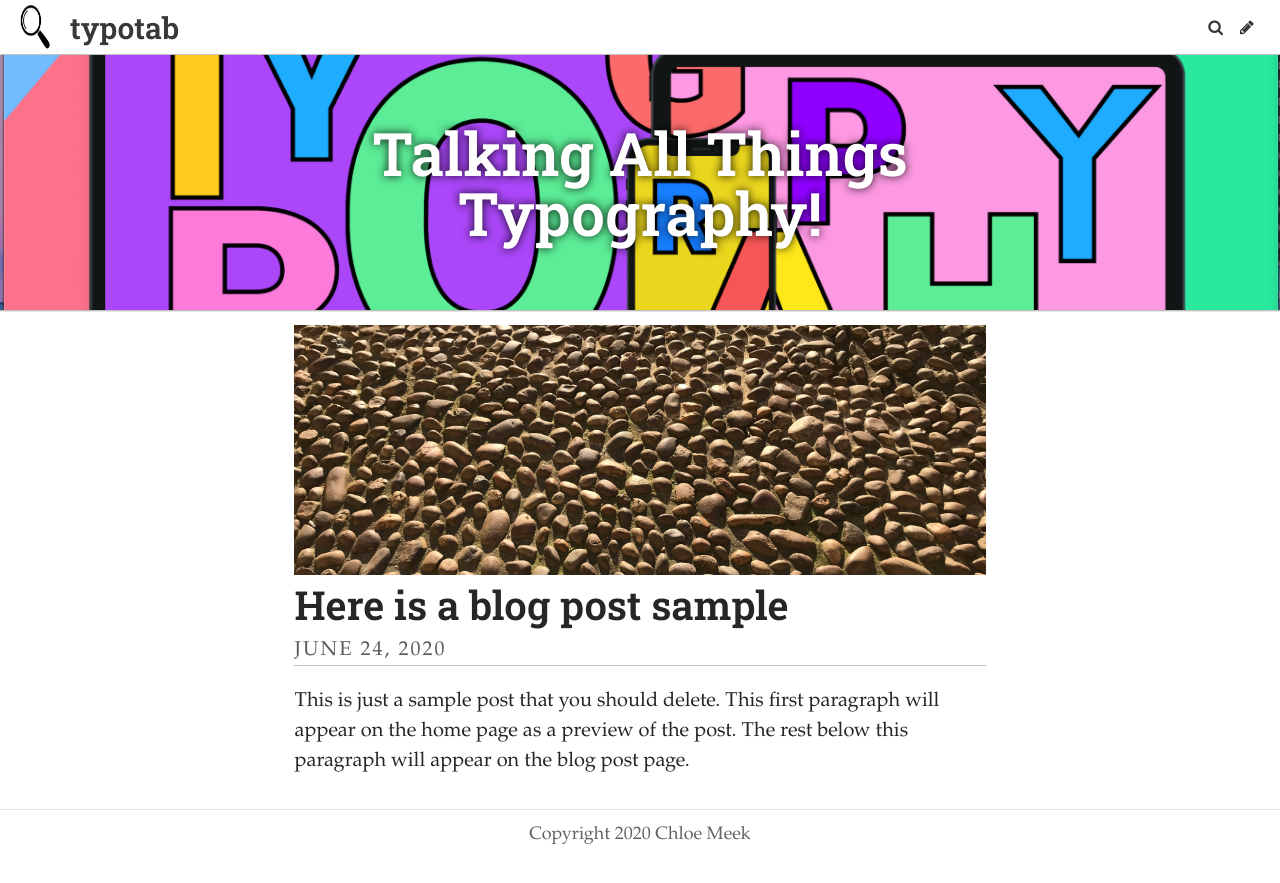
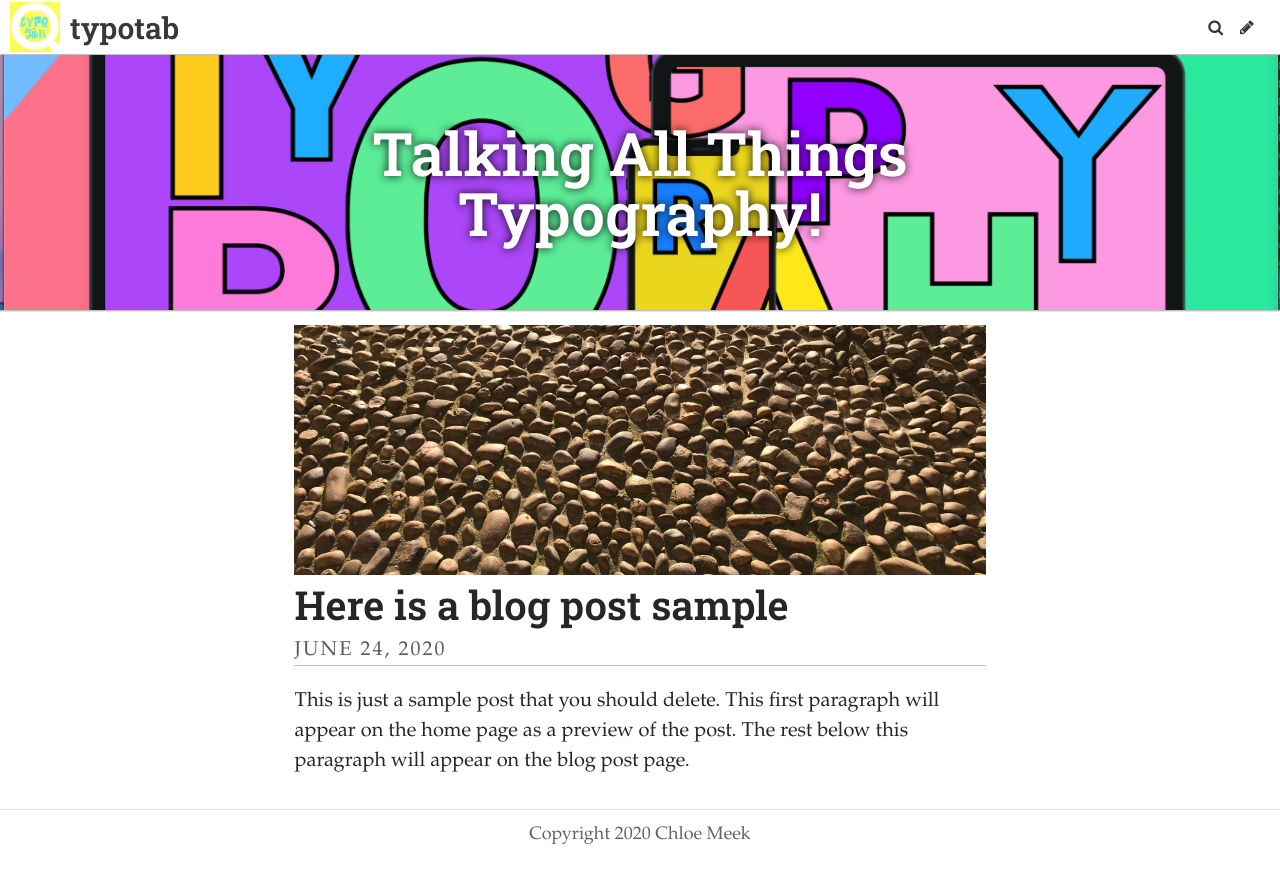
Before and after one commit to ChloeLynnette/TypographyArticles, a Jekyll site: the page built from index.html, in a window 1280 px wide. Shown: the top 883 px of the page. Built offline with Jekyll 4.4.1, drawn with Linux system fonts in a browser that asks for light colours; some web fonts are replaced; the list of posts is cut into pages by our own code.

Commit message:
Update Settings “general”

```diff
--- a/_data/settings.yml
+++ b/_data/settings.yml
@@ -6,7 +6,7 @@ header_text: Talking All Things Typography!
 footer_text: Copyright 2020 Chloe Meek
 header_feature_image: ../uploads/screenshot-2020-09-21-at-17.06.21.png
 bannerheight: 20vmax
-logo: ../uploads/screenshot-2020-09-21-at-17.04.19.png
+logo: ../uploads/screenshot-2020-09-21-at-18.05.34.png
 favicon: /uploads/favicon.ico
 gridlayout: false
 fixednavbar: false
```
Also changed, not shown: uploads/screenshot-2020-09-21-at-18.05.34.png (added).
